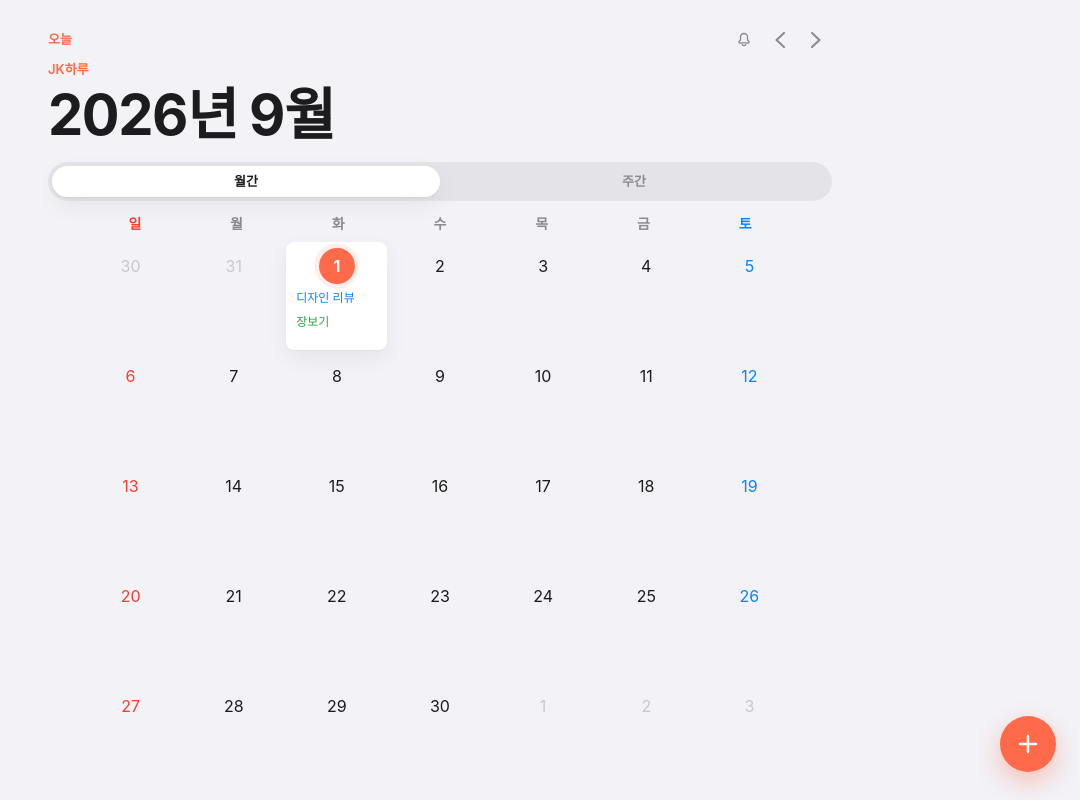
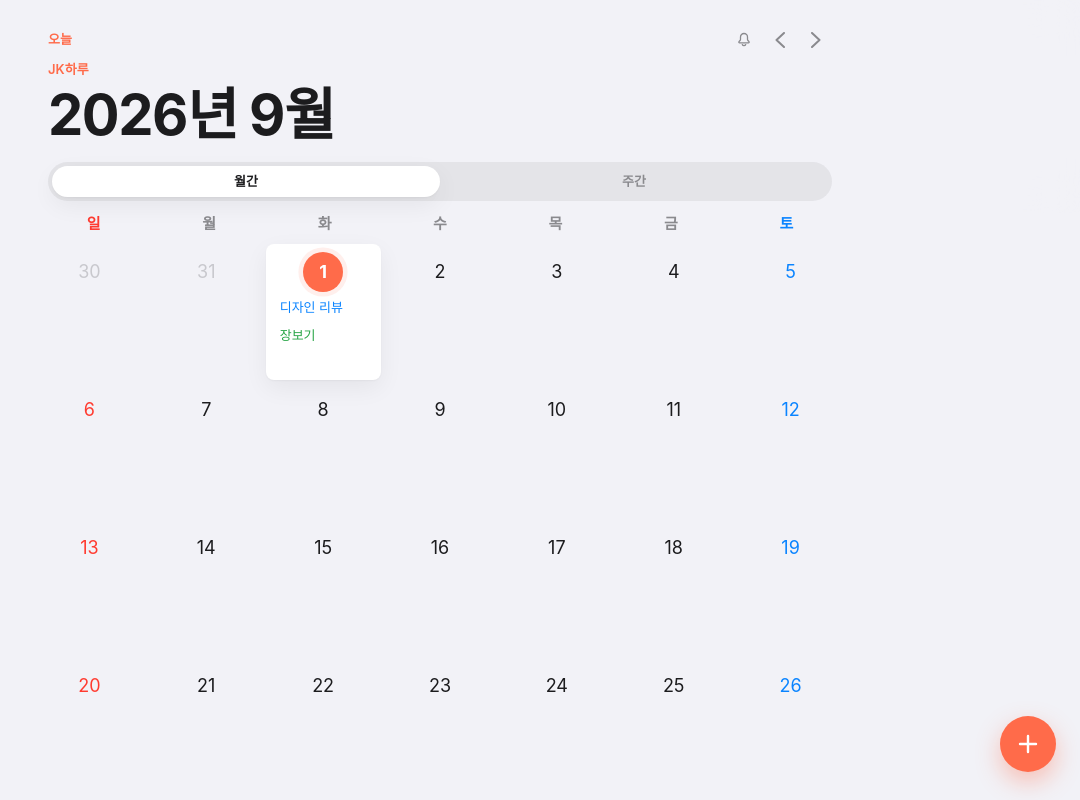
Before and after one commit to jaewan97/JK-Scheduler, a Next.js app: page / in a window 1280 px wide. Shown: the top 800 px of the page, without its empty margins (200-1280 px from the left). Built offline with nearby package versions, Linux system fonts and the light colour scheme.

Commit message:
Update MonthView.tsx

```diff
--- a/src/components/MonthView.tsx
+++ b/src/components/MonthView.tsx
@@ -24,12 +24,12 @@ export function MonthView({ anchor, selectedDate, itemsByDate, onSelectDay }: Mo
   const currentMonth = anchor.getMonth();
 
   return (
-    <div className="mx-auto w-full max-w-md px-2 pb-4 sm:max-w-xl sm:px-4 md:max-w-2xl md:px-6 lg:max-w-3xl">
+    <div className="mx-auto w-full max-w-md px-2 pb-4 sm:max-w-xl sm:px-4 md:max-w-2xl md:px-6 lg:max-w-3xl lg:px-8 xl:max-w-4xl xl:px-10">
       <div className="grid grid-cols-7 px-1 pb-2">
         {WEEKDAYS_KO.map((w, i) => (
           <div
             key={w}
-            className={`text-center text-[11px] font-semibold sm:text-[13px] md:text-[14px] ${
+            className={`text-center text-[11px] font-semibold sm:text-[13px] md:text-[14px] lg:text-[15px] ${
               i === 0 ? "text-[#FF3B30]" : i === 6 ? "text-tag-blue" : "text-ink-soft"
             }`}
           >
@@ -52,13 +52,13 @@ export function MonthView({ anchor, selectedDate, itemsByDate, onSelectDay }: Mo
             <button
               key={key}
               onClick={() => onSelectDay(day)}
-              className={`flex min-h-[74px] flex-col items-center gap-[3px] rounded-lg pb-1 pt-1 outline-none transition-colors duration-150 sm:min-h-[92px] sm:gap-1 sm:pb-1.5 sm:pt-1.5 md:min-h-[108px] ${
+              className={`flex min-h-[74px] flex-col items-center gap-[3px] rounded-lg pb-1 pt-1 outline-none transition-colors duration-150 sm:min-h-[92px] sm:gap-1 sm:pb-1.5 sm:pt-1.5 md:min-h-[108px] lg:min-h-[124px] lg:pb-2 lg:pt-2 xl:min-h-[136px] ${
                 selected ? "bg-white shadow-card" : ""
               }`}
             >
               <span
                 className={[
-                  "relative grid h-7 w-7 shrink-0 place-items-center rounded-full text-[14px] font-sf transition-all duration-200 sm:h-8 sm:w-8 sm:text-[15px] md:h-9 md:w-9 md:text-[16px]",
+                  "relative grid h-7 w-7 shrink-0 place-items-center rounded-full text-[14px] font-sf transition-all duration-200 sm:h-8 sm:w-8 sm:text-[15px] md:h-9 md:w-9 md:text-[16px] lg:h-10 lg:w-10 lg:text-[18px]",
                   today
                     ? "font-bold text-white bg-coral animate-pulse-ring"
                     : inMonth
@@ -73,14 +73,14 @@ export function MonthView({ anchor, selectedDate, itemsByDate, onSelectDay }: Mo
                 {day.getDate()}
               </span>
 
-              <span className="flex w-full flex-1 flex-col gap-[2px] px-[3px] sm:gap-1 sm:px-1">
+              <span className="flex w-full flex-1 flex-col gap-[2px] px-[3px] sm:gap-1 sm:px-1 lg:gap-1.5 lg:px-1.5">
                 {visibleItems.map((it) => {
                   const style = TAG_STYLES[it.tag];
                   const done = it.type === "todo" && it.done;
                   return (
                     <span
                       key={it.id}
-                      className={`w-full truncate rounded-[4px] px-[4px] py-[1px] text-left text-[9px] font-medium leading-[12px] sm:rounded-[5px] sm:px-1.5 sm:py-[2px] sm:text-[11px] sm:leading-[15px] md:text-[12px] md:leading-[16px] ${
+                      className={`w-full truncate rounded-[4px] px-[4px] py-[1px] text-left text-[9px] font-medium leading-[12px] sm:rounded-[5px] sm:px-1.5 sm:py-[2px] sm:text-[11px] sm:leading-[15px] md:text-[12px] md:leading-[16px] lg:rounded-[6px] lg:px-2 lg:text-[13px] lg:leading-[18px] ${
                         style.pillBg
                       } ${style.pillText} ${done ? "line-through opacity-45" : ""}`}
                     >
@@ -89,7 +89,7 @@ export function MonthView({ anchor, selectedDate, itemsByDate, onSelectDay }: Mo
                   );
                 })}
                 {hiddenCount > 0 && (
-                  <span className="w-full truncate px-[4px] text-left text-[9px] font-semibold text-ink-soft sm:px-1.5 sm:text-[11px] md:text-[12px]">
+                  <span className="w-full truncate px-[4px] text-left text-[9px] font-semibold text-ink-soft sm:px-1.5 sm:text-[11px] md:text-[12px] lg:px-2 lg:text-[13px]">
                     +{hiddenCount}
                   </span>
                 )}
```
